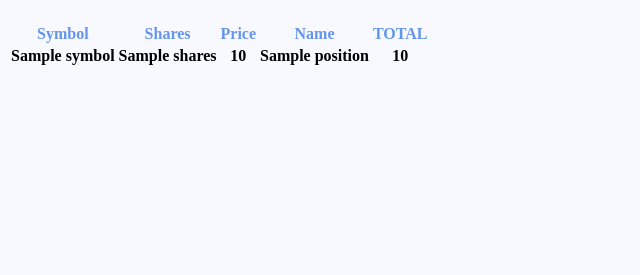
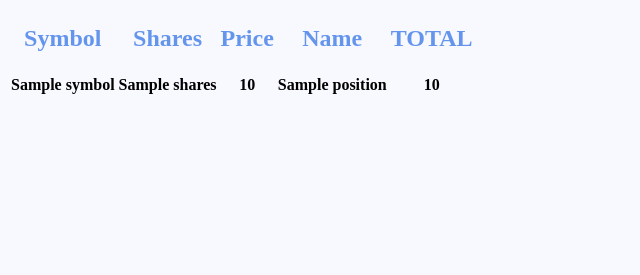
Before and after one commit to AJBC2/PSET7, a PHP site: template pset7/views/portfolio.php in a window 1280 px wide. Shown: the part 25-300 px from the top of the page, without its empty margins (0-640 px from the left). Run offline with PHP 8.4, Linux system fonts and the light colour scheme; a user stored in the database is signed in; the template is opened without the code that fills it: most values are stand-ins (such as "Sample title", 1, 10 or a date in 2020); data that the repository does not hold is empty.

Commit message:
Change to font size

```diff
--- a/pset7/views/portfolio.php
+++ b/pset7/views/portfolio.php
@@ -2,11 +2,11 @@
 
 <thead>
     <tr>
-        <th style= "color: cornflowerblue; font-family: Bell MT">Symbol</th>
-        <th style= "color: cornflowerblue; font-family: Bell MT">Shares</th>
-        <th style= "color: cornflowerblue; font-family: Bell MT">Price</th>
-        <th style= "color: cornflowerblue; font-family: Bell MT">Name</th>
-        <th style= "color: cornflowerblue; font-family: Bell MT">TOTAL</th>
+        <th style= "color: cornflowerblue; font-family: Bell MT"><h2>Symbol</h2></th>
+        <th style= "color: cornflowerblue; font-family: Bell MT"><h2>Shares</h2></th>
+        <th style= "color: cornflowerblue; font-family: Bell MT"><h2>Price</h2></th>
+        <th style= "color: cornflowerblue; font-family: Bell MT"><h2>Name</h2></th>
+        <th style= "color: cornflowerblue; font-family: Bell MT"><h2>TOTAL</h2></th>
     </tr>
 </thead>
 
```
